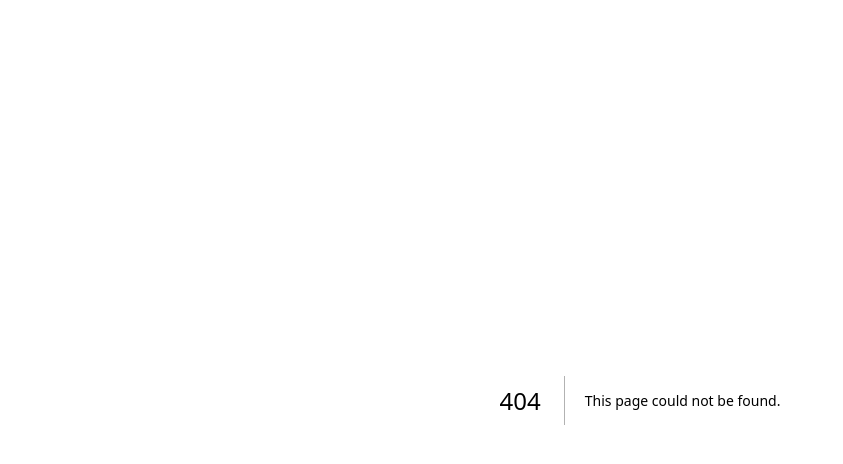
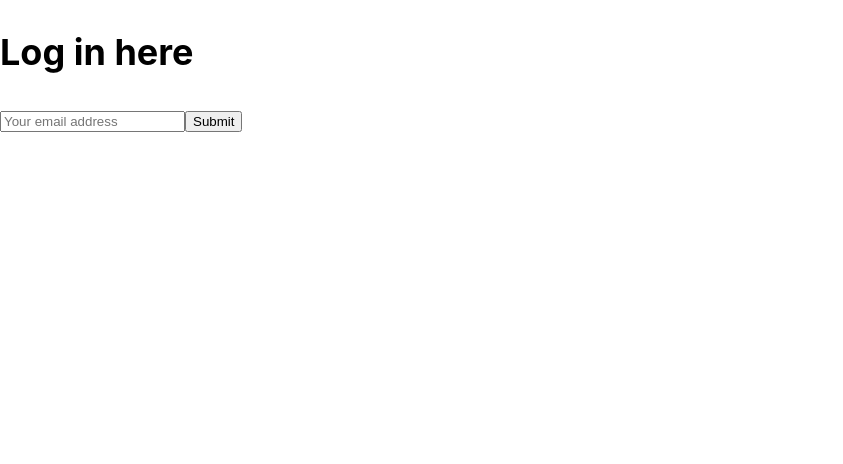
Before and after one commit to wcho0907/nextjs-blog, a Next.js app: page /login in a window 1280 px wide. Before the commit this address had no page. Shown: the top 464 px of the page, without its empty margins (0-843 px from the left). Built offline with nearby package versions, Linux system fonts and the light colour scheme.

Commit message:
Move to 13

```diff
--- /dev/null
+++ b/app/page.js
@@ -0,0 +1,4 @@
+import '../styles/global.css'
+export default function Page() {
+  return <h1>Hello, World!</h1>;
+}
--- /dev/null
+++ b/next.config.js
@@ -0,0 +1,8 @@
+/** @type {import('next').NextConfig} */
+const nextConfig = {
+    experimental: {
+      appDir: true,
+    },
+  }
+
+module.exports = nextConfig
--- /dev/null
+++ b/pages/login.js
@@ -0,0 +1,24 @@
+import { useRouter } from 'next/router'
+
+export default function Login() {
+    const router = useRouter()
+
+    function onSubmit(event) {
+      event.preventDefault();
+      const email = event.target.elements.email.value;
+      //await sendLoginEmail(email);
+      // push user to /verify-email page
+      router.push('/verify-email');
+    }
+
+    return (
+      <div>
+        <h1>Log in here</h1>
+
+        <form onSubmit={onSubmit}>
+          <input name="email" placeholder="Your email address" />
+          <button type="submit">Submit</button>
+        </form>
+      </div>
+    );
+  }
```
Also changed, not shown: app/head.js (added, +9 -0 lines), app/layout.js (added, +8 -0 lines), app/test/about/page.js (added, +7 -0 lines), app/test/test-sub/about/page.js (added, +7 -0 lines), pages/home.js (+14 -7 lines), pages/_index.js (renamed from pages/index.js).
